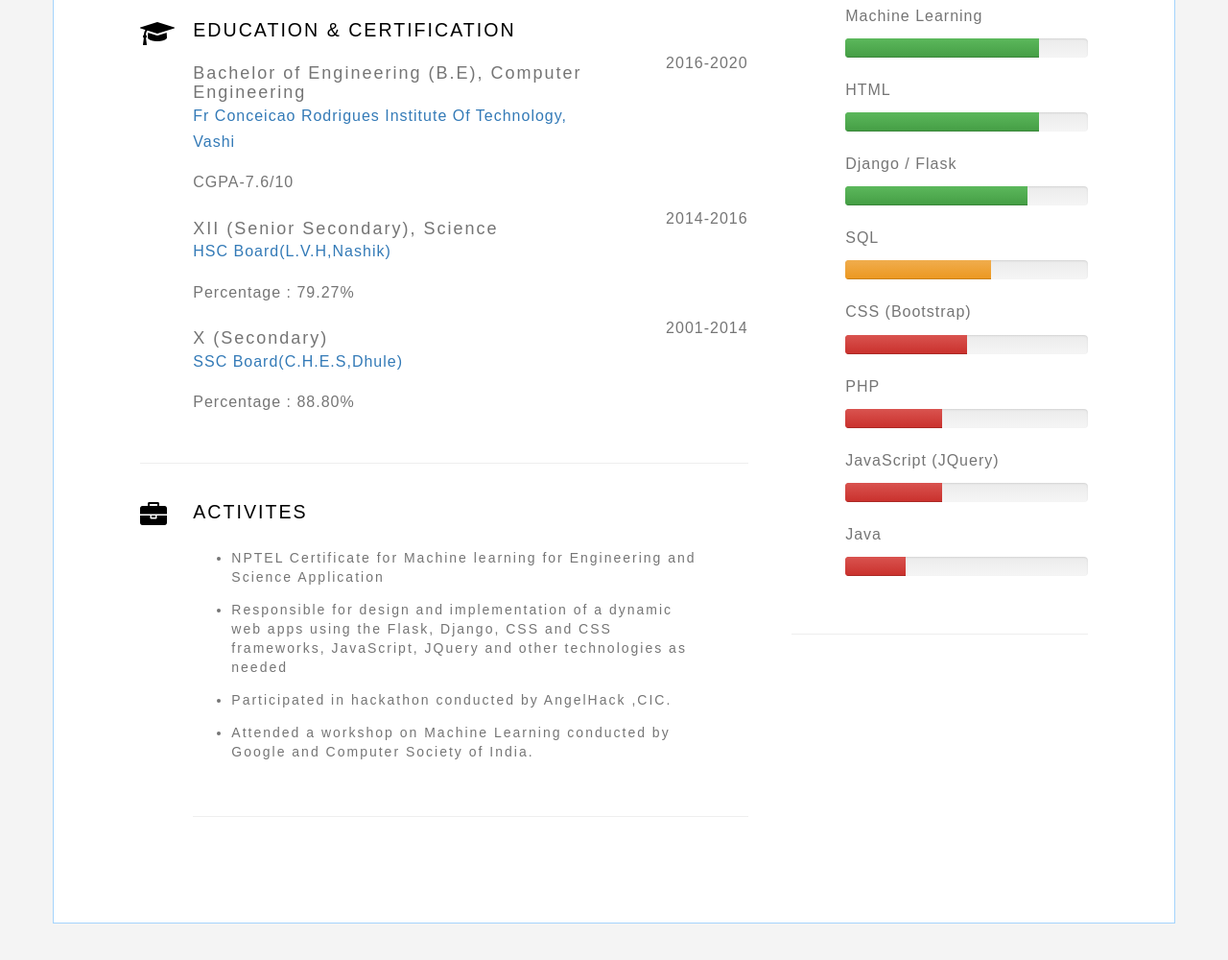
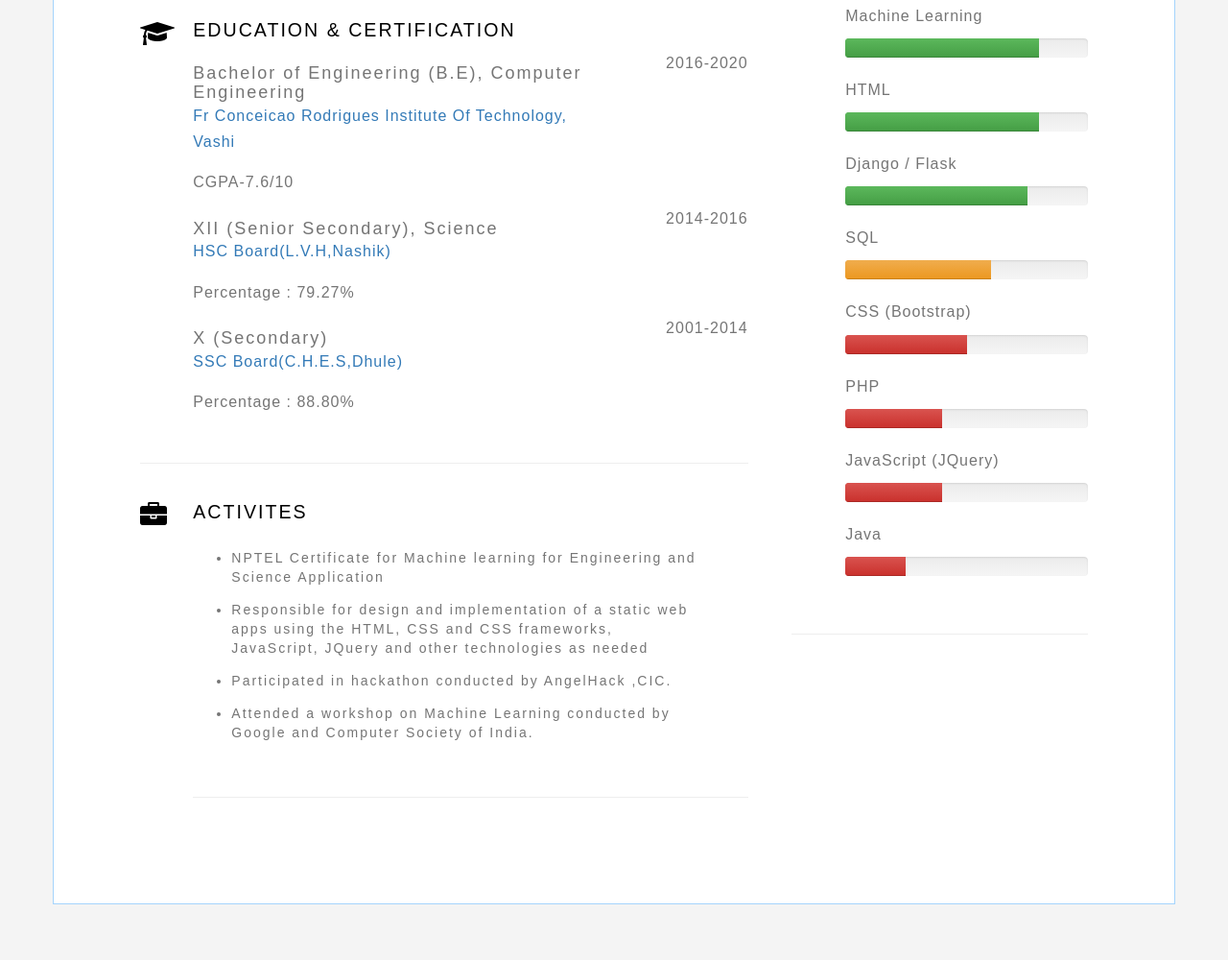
Before and after one commit to akashkankariya/akashkankariya.github.io, a plain HTML site: page resume.html in a window 1280 px wide. Shown: the part 711-1711 px from the top of the page at 96% size. Drawn offline with nearby package versions, Linux system fonts and the light colour scheme; a script that the page names is missing.

Commit message:
Update resume.html

```diff
--- a/resume.html
+++ b/resume.html
@@ -200,7 +200,7 @@
                             <p>
                                 <ul>
                                     <li>NPTEL Certificate for Machine learning for Engineering and Science Application</li>
-                                    <li>Responsible for design and implementation of a dynamic web apps using the Flask, Django, CSS and CSS frameworks, JavaScript, JQuery and other technologies as needed</li>
+                                    <li>Responsible for design and implementation of a static web apps using the HTML, CSS and CSS frameworks, JavaScript, JQuery and other technologies as needed</li>
                                     <li>Participated in hackathon conducted by AngelHack ,CIC.</li>
                                     <li>Attended a workshop on Machine Learning conducted by Google and Computer Society of India.</li>
                                 </ul>
```
